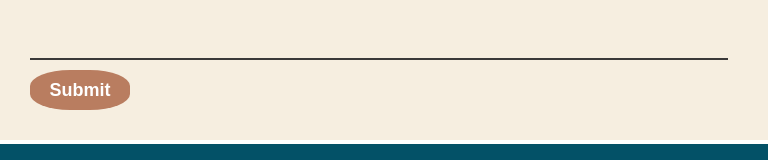
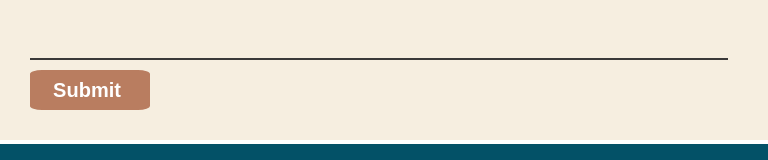
Before and after one commit to xebol/hjul-house, a React (Create React App) app: page /contact in a window 768 px wide. Shown: the part 1330-1490 px from the top of the page. Built offline with nearby package versions, Linux system fonts and the light colour scheme.

Commit message:
final button style

```diff
--- a/src/pages/ContactUs.css
+++ b/src/pages/ContactUs.css
@@ -76,7 +76,7 @@ height: 78vh;
   border-radius: 10%;
   border: 0;
   height: 40px;
-  width: 100px;
+  width: 120px;
 }
 
 .contact-us-btn:hover {
@@ -157,9 +157,8 @@ height: 78vh;
     display: flex;
     align-items: center;
     justify-content: center;
-    font-size: 18px;
-    border-radius: 40%;
+    font-size: 20px;
     font-weight: bold;
-    padding: 10px;
+    height: 40px;
   }
 }
```
